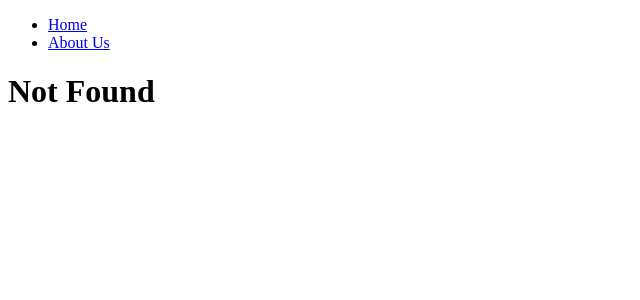
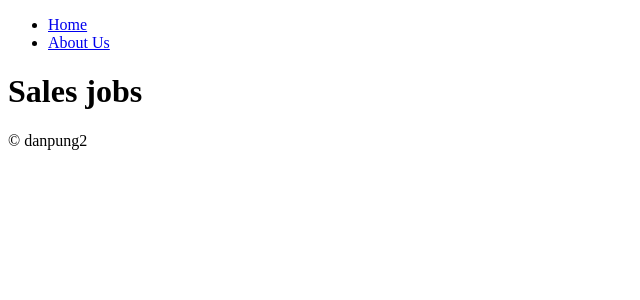
Before and after one commit to danpung2/nextjs-simple-app, a Next.js app: page /about-us/company/jobs/sales in a window 1280 px wide. Before the commit this address had no page. Shown: the top 300 px of the page, without its empty margins (0-640 px from the left). Built offline with nearby package versions, Linux system fonts and the light colour scheme.

Commit message:
add: layout and move navigation

```diff
--- a/app/about-us/company/sales/page.tsx
+++ b/app/about-us/company/jobs/sales/page.tsx
@@ -1,3 +1,3 @@
 export default function Sales() {
-    return <h1>Sales team</h1>;
+    return <h1>Sales jobs</h1>;
 }
--- /dev/null
+++ b/app/about-us/layout.tsx
@@ -0,0 +1,12 @@
+export default function AboutUsLayout({
+  children,
+}: {
+  children: React.ReactNode
+}) {
+  return (
+      <div>
+        {children}
+        &copy; danpung2
+      </div>
+  )
+}
--- a/app/about-us/page.tsx
+++ b/app/about-us/page.tsx
@@ -1,9 +1,6 @@
-import Navigation from "../../components/navigation";
-
 export default function AboutUs() {
     return (
         <div>
-            <Navigation />
             <h1>About Us!</h1>
         </div>
     );
--- a/app/layout.tsx
+++ b/app/layout.tsx
@@ -1,3 +1,5 @@
+import Navigation from "../components/navigation"
+
 export const metadata = {
   title: 'Next.js',
   description: 'Generated by Next.js',
@@ -10,7 +12,10 @@ export default function RootLayout({
 }) {
   return (
     <html lang="en">
-      <body>{children}</body>
+      <body>
+            <Navigation/>
+            {children}
+        </body>
     </html>
   )
 }
--- a/app/page.tsx
+++ b/app/page.tsx
@@ -1,9 +1,6 @@
-import Navigation from "../components/navigation";
-
 export default function Init() {
     return (
         <div>
-            <Navigation />
             <h1>Hello NextJS</h1>
         </div>
     );
```
Also changed, not shown: 1 other file (tests, documents, lock files or other folders).
